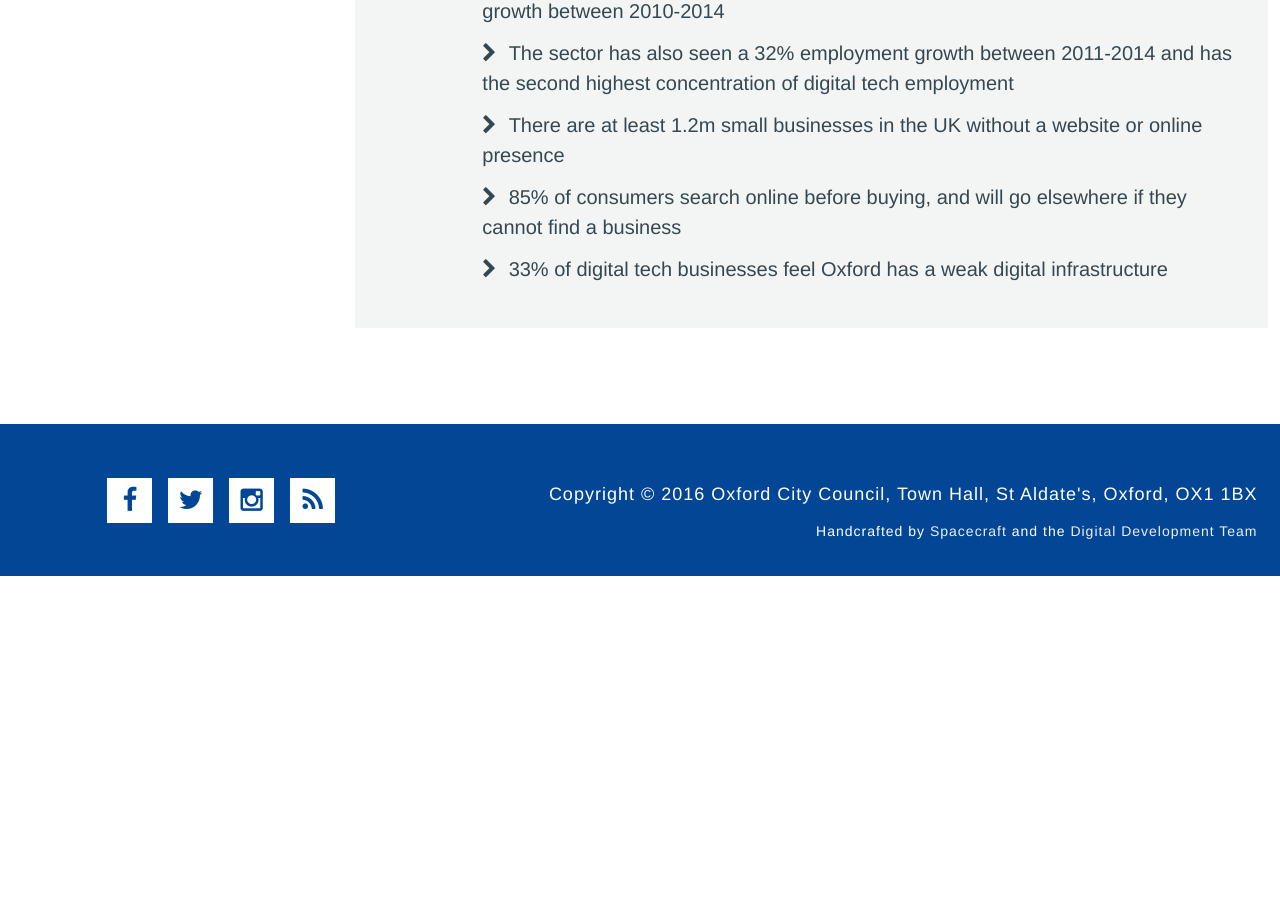
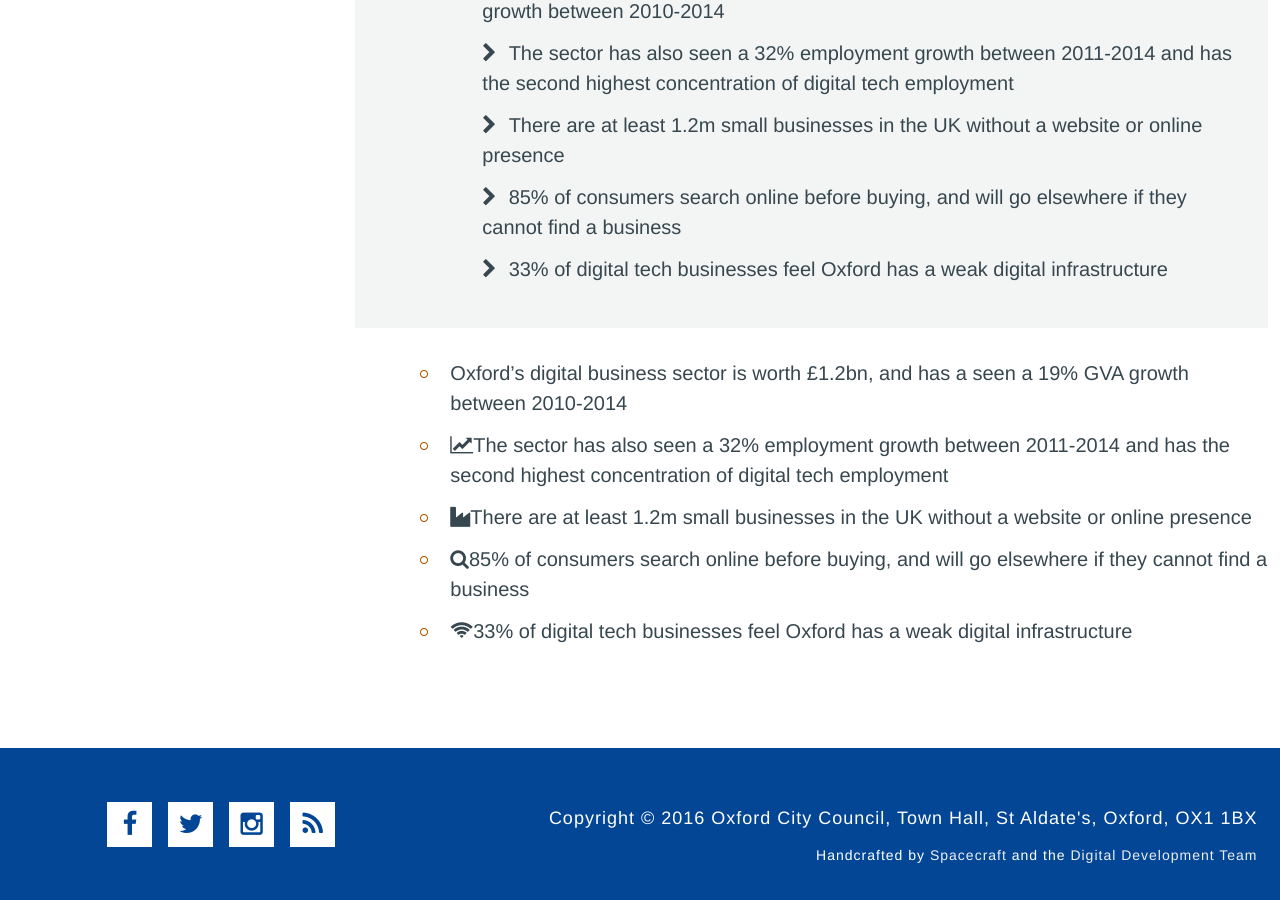
Before and after one commit to OxfordCityCouncil/OxfordCityCouncil.github.io, a Jekyll site: the page built from strategy/supporting-business-growth.html, in a window 1280 px wide and 900 px high, scrolled down 1931 px. Built offline with Jekyll 4.4.1, drawn with Linux system fonts in a browser that asks for light colours; nearby versions of some CDN libraries; library files that are not in the unit come from our copies; before the commit the page ends 2507 px from its top, so only the background shows below that.

Commit message:
icon test

```diff
--- a/strategy/supporting-business-growth.html
+++ b/strategy/supporting-business-growth.html
@@ -36,3 +36,11 @@ title: Supporting Business Growth
         </ul>
     </aside>
 </div>
+
+<ul>
+    <li><i class="fa fa-gb" aria-hidden="true"></i>Oxford’s digital business sector is worth £1.2bn, and has a seen a 19% GVA growth between 2010-2014</li>
+    <li><i class="fa fa-line-chart" aria-hidden="true"></i>The sector has also seen a 32% employment growth between 2011-2014 and has the second highest concentration of digital tech employment</li>
+    <li><i class="fa fa-industry" aria-hidden="true"></i>There are at least 1.2m small businesses in the UK without a website or online presence</li>
+    <li><i class="fa fa-search" aria-hidden="true"></i>85% of consumers search online before buying, and will go elsewhere if they cannot find a business</li>
+    <li><i class="fa fa-wifi" aria-hidden="true"></i>33% of digital tech businesses feel Oxford has a weak digital infrastructure</li>
+</ul>
```
